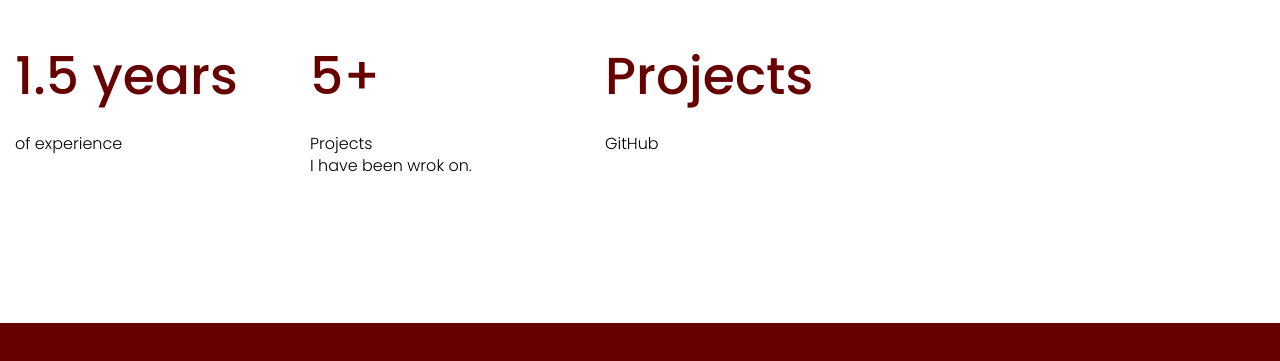
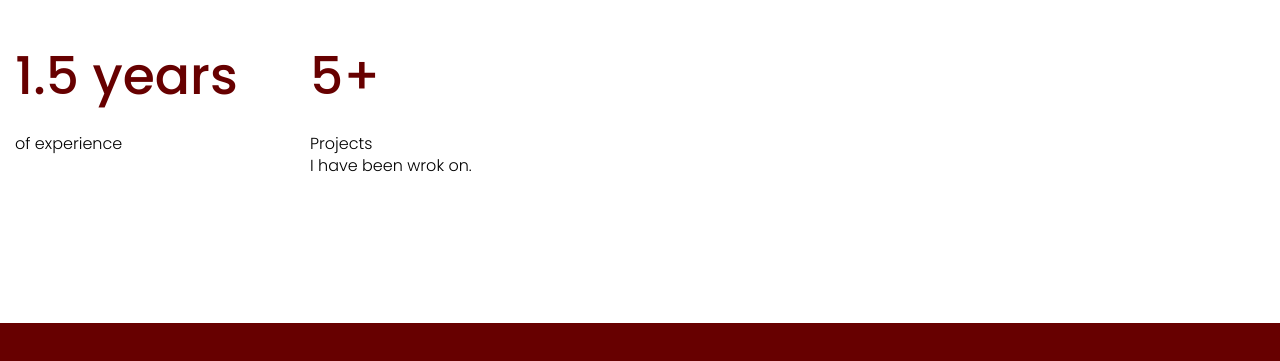
Before and after one commit to AvdheshKumarGiri/Website, a plain HTML site: page about.html in a window 1280 px wide. Shown: the part 863-1224 px from the top of the page. Drawn offline with Linux system fonts and the light colour scheme.

Commit message:
about.html

```diff
--- a/about.html
+++ b/about.html
@@ -127,12 +127,7 @@
                         <p>Projects<br> I have been wrok on.</p>
                     </div>
                 </div>
-                <div class="col-lg-3 col-md-4 col-sm-6">
-                    <div class="experience">
-                        <span>Projects</span>
-                        <p>GitHub</p>
-                    </div>
-                </div>
+
             </div>
         </div>
         </section>
```
